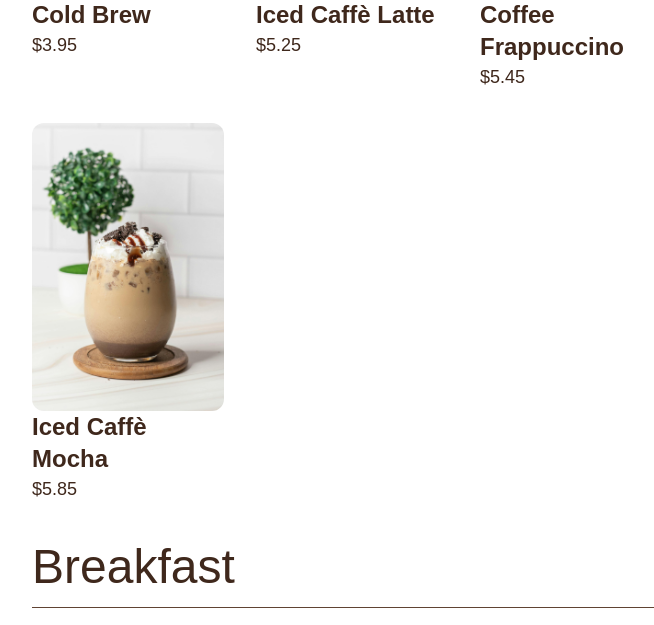
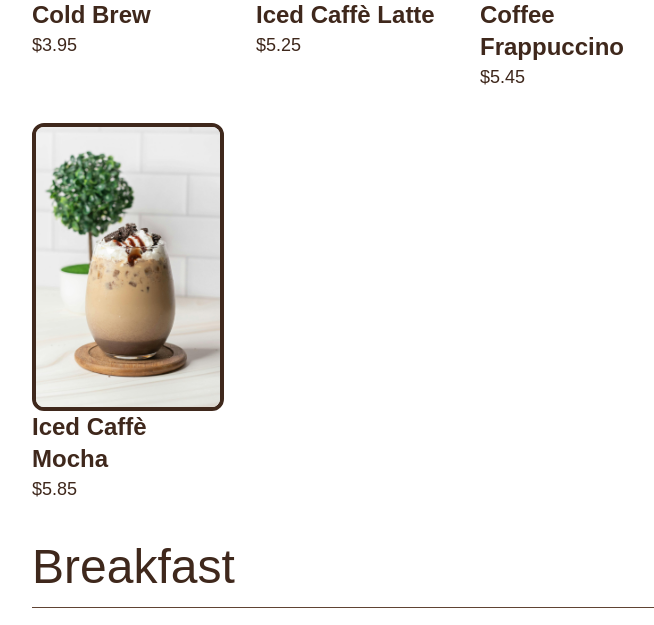
Before and after one commit to Joe-26/kaffa, a Django app: page /menu/ in a window 1280 px wide. Shown: the part 1520-2145 px from the top of the page, without its empty margins (288-942 px from the left). Run offline with Django 5.2, Linux system fonts and the light colour scheme; data comes from the database, SQL or seed files in the repository; both versions use the stored data as it was after the commit; some libraries are stand-ins or nearby versions; some web fonts are replaced.

Commit message:
Add border and shadow styles for color theme in menu and styles

```diff
--- a/base/templates/base.html
+++ b/base/templates/base.html
@@ -18,6 +18,7 @@
       .font-atkinson-mono { font-family: 'Atkinson Hyperlegible Mono', monospace; }
       .font-mynerve { font-family: 'Mynerve', cursive; }
     </style>
+    <!--Color Theme: Kobicha-#6E422B, Alabaster-#E6E1D5, Coffee-#604333, Bistre-#3F281C-->
 
     {% tailwind_css %}
     {% block extra_head %}{% endblock extra_head %}
--- a/menu/templates/menu.html
+++ b/menu/templates/menu.html
@@ -13,7 +13,7 @@
       {% for item in items %}
         {% if item.category.name == 'HotCoffee' %}
           <a href={% url 'product' item.id %} class='cursor-pointer'>
-            <img src=/{{ item.image }} class="w-full h-72 object-cover rounded-xl"></img>
+            <img src=/{{ item.image }} class="w-full h-72 object-cover rounded-xl border-4 border-[#3F281C]"></img>
             <h3 class="text-2xl font-semibold">{{ item.name }}</h3>
             <p class="text-lg font-medium">${{ item.price }}</p>
           </a>
@@ -26,7 +26,7 @@
       {% for item in items %}
         {% if item.category.name == 'ColdCoffee' %}
           <a href={% url 'product' item.id %} class='cursor-pointer'>
-            <img src=/{{ item.image }} class="w-full h-72 object-cover rounded-xl"></img>
+            <img src=/{{ item.image }} class="w-full h-72 object-cover rounded-xl border-4 border-[#3F281C]"></img>
             <h3 class="text-2xl font-semibold">{{ item.name }}</h3>
             <p class="text-lg font-medium">${{ item.price }}</p>
           </a>
@@ -39,7 +39,7 @@
       {% for item in items %}
         {% if item.category.name == 'Breakfast' %}
           <a href={% url 'product' item.id %} class='cursor-pointer'>
-            <img src=/{{ item.image }} class="w-full h-72 object-cover rounded-xl"></img>
+            <img src=/{{ item.image }} class="w-full h-72 object-cover rounded-xl border-4 border-[#3F281C]"></img>
             <h3 class="text-2xl font-semibold">{{ item.name }}</h3>
             <p class="text-lg font-medium">${{ item.price }}</p>
           </a>
@@ -52,7 +52,7 @@
       {% for item in items %}
         {% if item.category.name == 'Snacks' %}
           <a href={% url 'product' item.id %} class='cursor-pointer'>
-            <img src=/{{ item.image }} class="w-full h-72 object-cover rounded-xl"></img>
+            <img src=/{{ item.image }} class="w-full h-72 object-cover rounded-xl border-4 border-[#3F281C]"></img>
             <h3 class="text-2xl font-semibold">{{ item.name }}</h3>
             <p class="text-lg font-medium">${{ item.price }}</p>
           </a>
--- a/theme/static/css/dist/styles.css
+++ b/theme/static/css/dist/styles.css
@@ -456,6 +456,9 @@
   .border-\[\#E6E1D5\] {
     border-color: #E6E1D5;
   }
+  .border-\[3F281C\] {
+    border-color: 3F281C;
+  }
   .border-emerald-700 {
     border-color: var(--color-emerald-700);
   }
@@ -713,12 +716,24 @@
     --tw-shadow: 3px 4px 0px var(--tw-shadow-color, #0C0D0D);
     box-shadow: var(--tw-inset-shadow), var(--tw-inset-ring-shadow), var(--tw-ring-offset-shadow), var(--tw-ring-shadow), var(--tw-shadow);
   }
+  .shadow-\[3px_4px_0px_\#3F281C\] {
+    --tw-shadow: 3px 4px 0px var(--tw-shadow-color, #3F281C);
+    box-shadow: var(--tw-inset-shadow), var(--tw-inset-ring-shadow), var(--tw-ring-offset-shadow), var(--tw-ring-shadow), var(--tw-shadow);
+  }
   .shadow-\[3px_4px_0px_\#E6E1D5\] {
     --tw-shadow: 3px 4px 0px var(--tw-shadow-color, #E6E1D5);
     box-shadow: var(--tw-inset-shadow), var(--tw-inset-ring-shadow), var(--tw-ring-offset-shadow), var(--tw-ring-shadow), var(--tw-shadow);
   }
+  .shadow-\[3px_5px_0px_\#3F281C\] {
+    --tw-shadow: 3px 5px 0px var(--tw-shadow-color, #3F281C);
+    box-shadow: var(--tw-inset-shadow), var(--tw-inset-ring-shadow), var(--tw-ring-offset-shadow), var(--tw-ring-shadow), var(--tw-shadow);
+  }
   .shadow-\[5px_4px_0px_\#E6E1D5\] {
     --tw-shadow: 5px 4px 0px var(--tw-shadow-color, #E6E1D5);
+    box-shadow: var(--tw-inset-shadow), var(--tw-inset-ring-shadow), var(--tw-ring-offset-shadow), var(--tw-ring-shadow), var(--tw-shadow);
+  }
+  .shadow-\[5px_5px_0px_\#3F281C\] {
+    --tw-shadow: 5px 5px 0px var(--tw-shadow-color, #3F281C);
     box-shadow: var(--tw-inset-shadow), var(--tw-inset-ring-shadow), var(--tw-ring-offset-shadow), var(--tw-ring-shadow), var(--tw-shadow);
   }
   .shadow-\[5px_5px_0px_\#E6E1D5\] {
```
Also changed, not shown: db.sqlite3.
